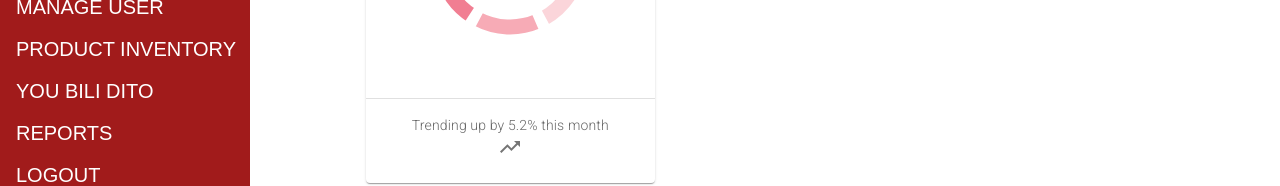
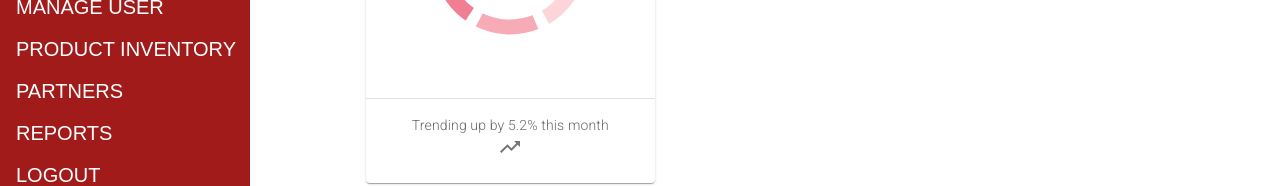
Before and after one commit to mdonnamadeline/PCBUILDTRACK-, a React (Vite) app in the folder dashboard/: page /dashboard in a window 1280 px wide. Shown: the part 338-524 px from the top of the page. Built offline with nearby package versions, Linux system fonts and the light colour scheme.

Commit message:
clean code

```diff
--- a/dashboard/src/pages/Sidebar.jsx
+++ b/dashboard/src/pages/Sidebar.jsx
@@ -41,7 +41,7 @@ export default function Sidebar() {
                         PRODUCT INVENTORY
                     </Link>
                     <Link to="/businesstobusiness" className="sidebar-item">
-                        YOU BILI DITO
+                        PARTNERS
                     </Link>
                     <Link to="/reports" className="sidebar-item">
                         REPORTS
```
